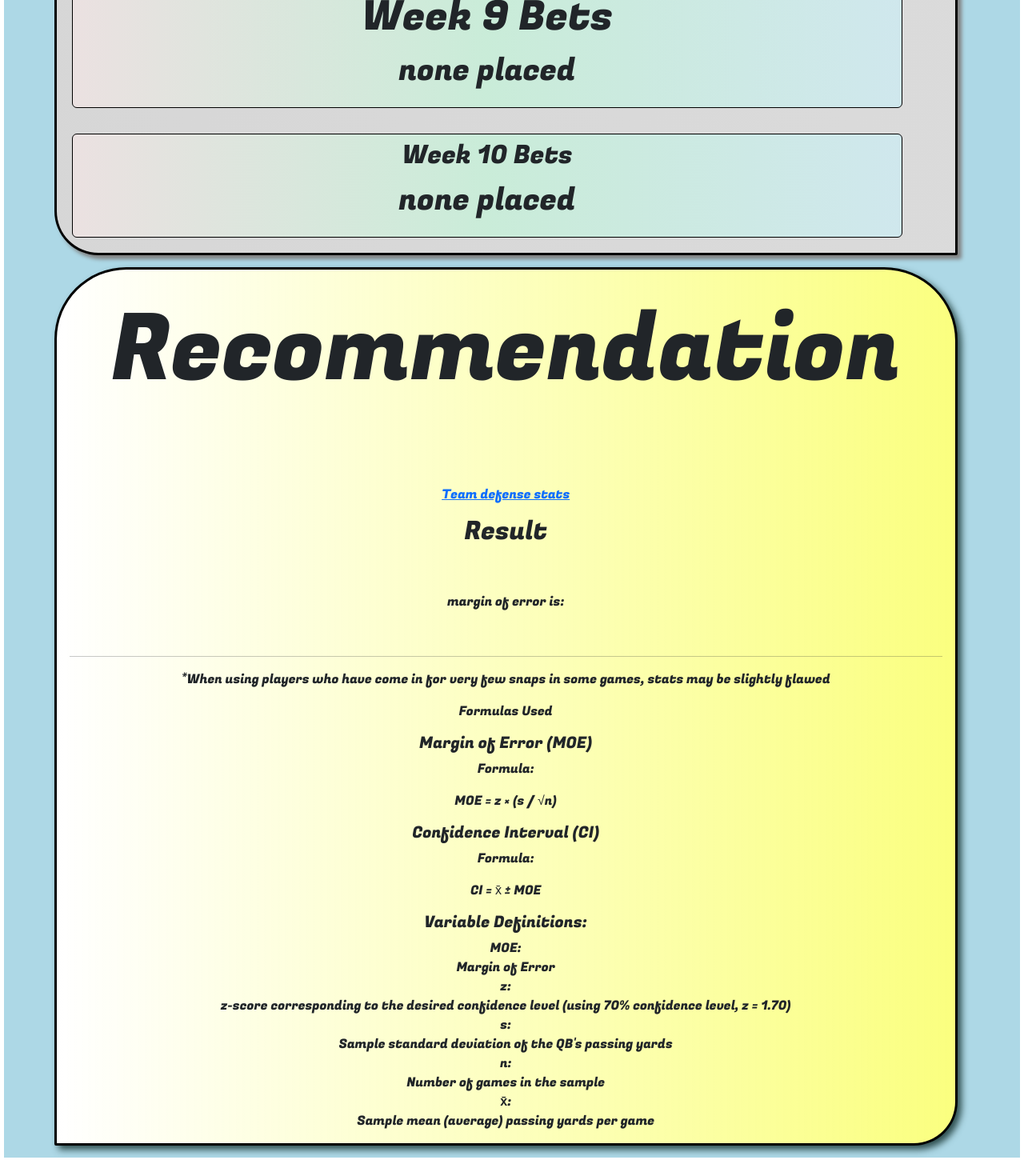
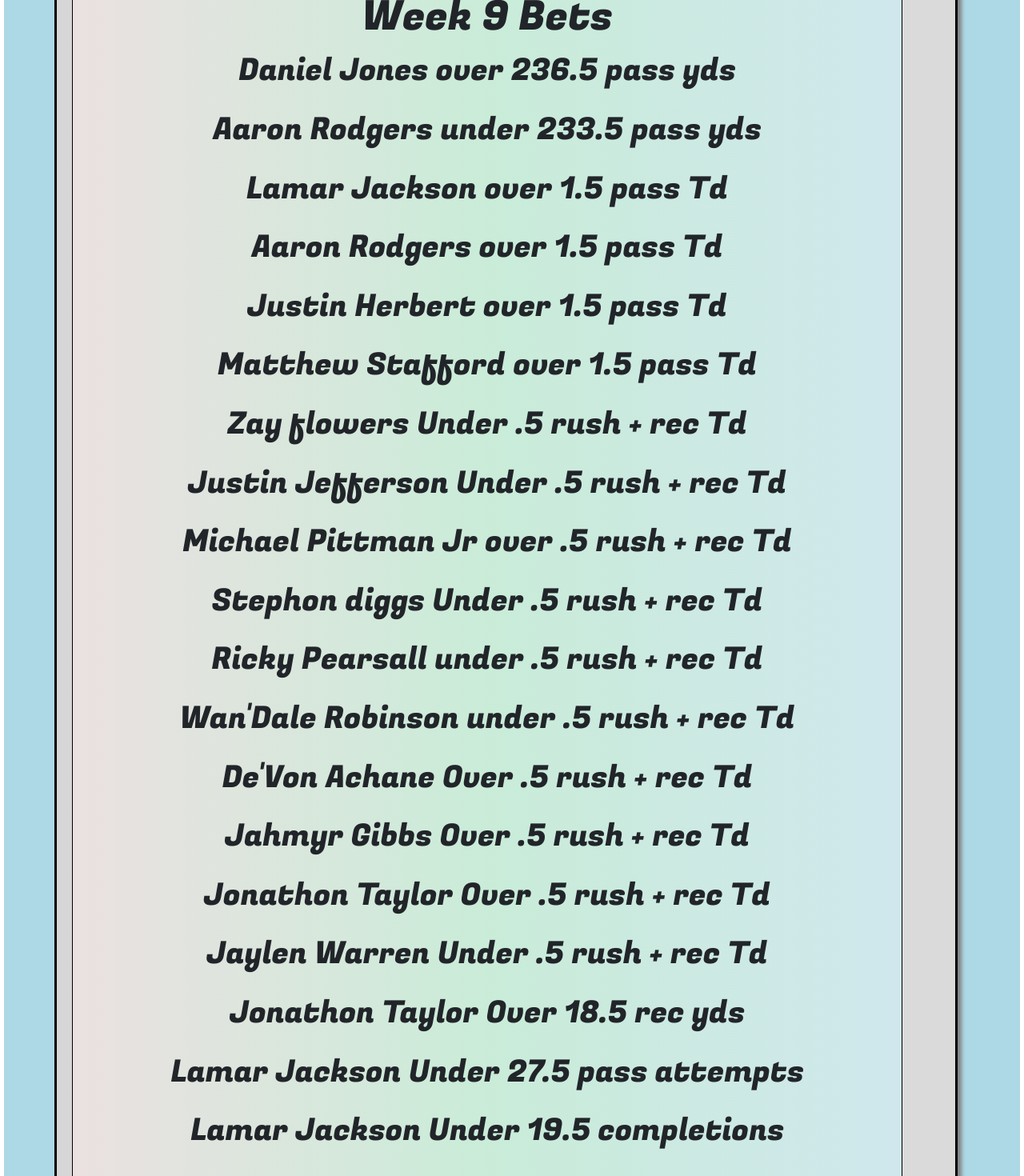
Before and after one commit to BrodyBoyd/ParlayHelperLive, a React (Vite) app: page / in a window 1280 px wide. Shown: the part 10280-11750 px from the top of the page at 80% size. Built offline with nearby package versions, Linux system fonts and the light colour scheme.

Commit message:
added some bets for week 9

```diff
--- a/src/App.jsx
+++ b/src/App.jsx
@@ -652,7 +652,50 @@ function App() {
         </div>
         <div className='card border-black text-center  m-3 week'>
           <h2 className='m-2 weekTitle'>Week 9 Bets</h2>
-          <p className='bet'>none placed</p>
+          <p className='bet'>Daniel Jones over 236.5 pass yds</p>
+          <p className='bet'>Aaron Rodgers under 233.5 pass yds</p>
+          <p className='bet'>Lamar Jackson over 1.5 pass Td</p>
+          <p className='bet'>Aaron Rodgers over 1.5 pass Td</p>
+          <p className='bet'>Justin Herbert over 1.5 pass Td</p>
+          <p className='bet'>Matthew Stafford over 1.5 pass Td</p>
+          <p className='bet'>Zay flowers Under .5 rush + rec Td</p>
+          <p className='bet'>Justin Jefferson Under .5 rush + rec Td</p>
+          <p className='bet'>Michael Pittman Jr over .5 rush + rec Td</p>
+          <p className='bet'>Stephon diggs Under .5 rush + rec Td</p>
+          <p className='bet'>Ricky Pearsall under .5 rush + rec Td</p>
+          <p className='bet'>Wan'Dale Robinson under .5 rush + rec Td</p>
+          <p className='bet'>De'Von Achane Over .5 rush + rec Td</p>
+          <p className='bet'>Jahmyr Gibbs Over .5 rush + rec Td</p>
+          <p className='bet'>Jonathon Taylor Over .5 rush + rec Td</p>
+          <p className='bet'>Jaylen Warren Under  .5 rush + rec Td</p>
+          <p className='bet'>Jonathon Taylor Over 18.5 rec yds</p>
+          <p className='bet'>Lamar Jackson Under 27.5 pass attempts</p>
+          <p className='bet'>Lamar Jackson Under 19.5 completions</p>
+          <p className='bet'></p>
+          <p className='bet'></p>
+          <p className='bet'></p>
+          <p className='bet'></p>
+          <p className='bet'></p>
+          <p className='bet'></p>
+          <p className='bet'></p>
+          <p className='bet'></p>
+          <p className='bet'></p>
+          <p className='bet'></p>
+          <p className='bet'></p>
+          <p className='bet'></p>
+          <p className='bet'></p>
+          <p className='bet'></p>
+          <p className='bet'></p>
+          <p className='bet'></p>
+          <p className='bet'></p>
+          <p className='bet'></p>
+          <p className='bet'></p>
+          <p className='bet'></p>
+          <p className='bet'></p>
+          <p className='bet'></p>
+          <p className='bet'></p>
+          <p className='bet'></p>
+          <p className='bet'></p>
           </div>
           <div className='card border-black text-center m-3 week'>
           <h2 className='m-2 '>Week 10 Bets</h2>
```
